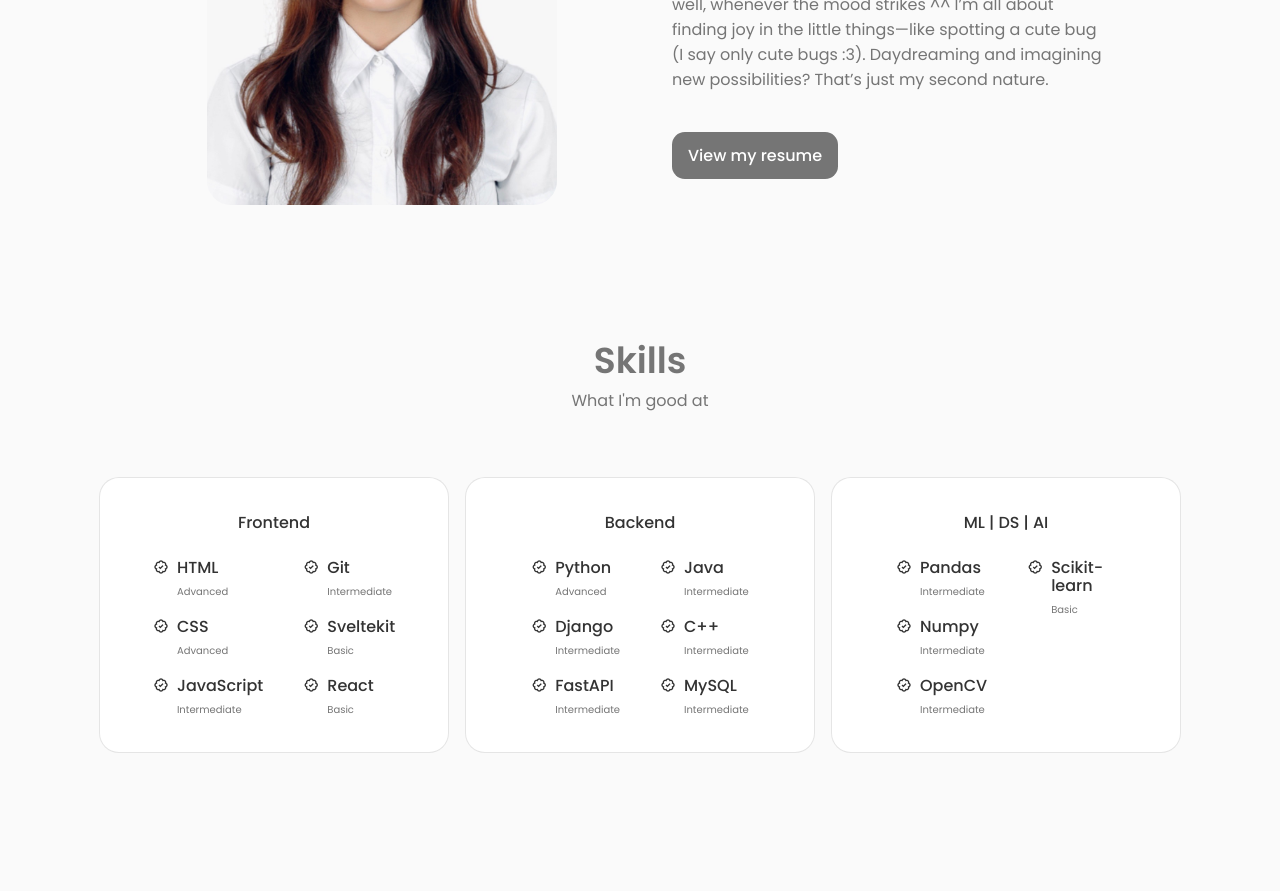
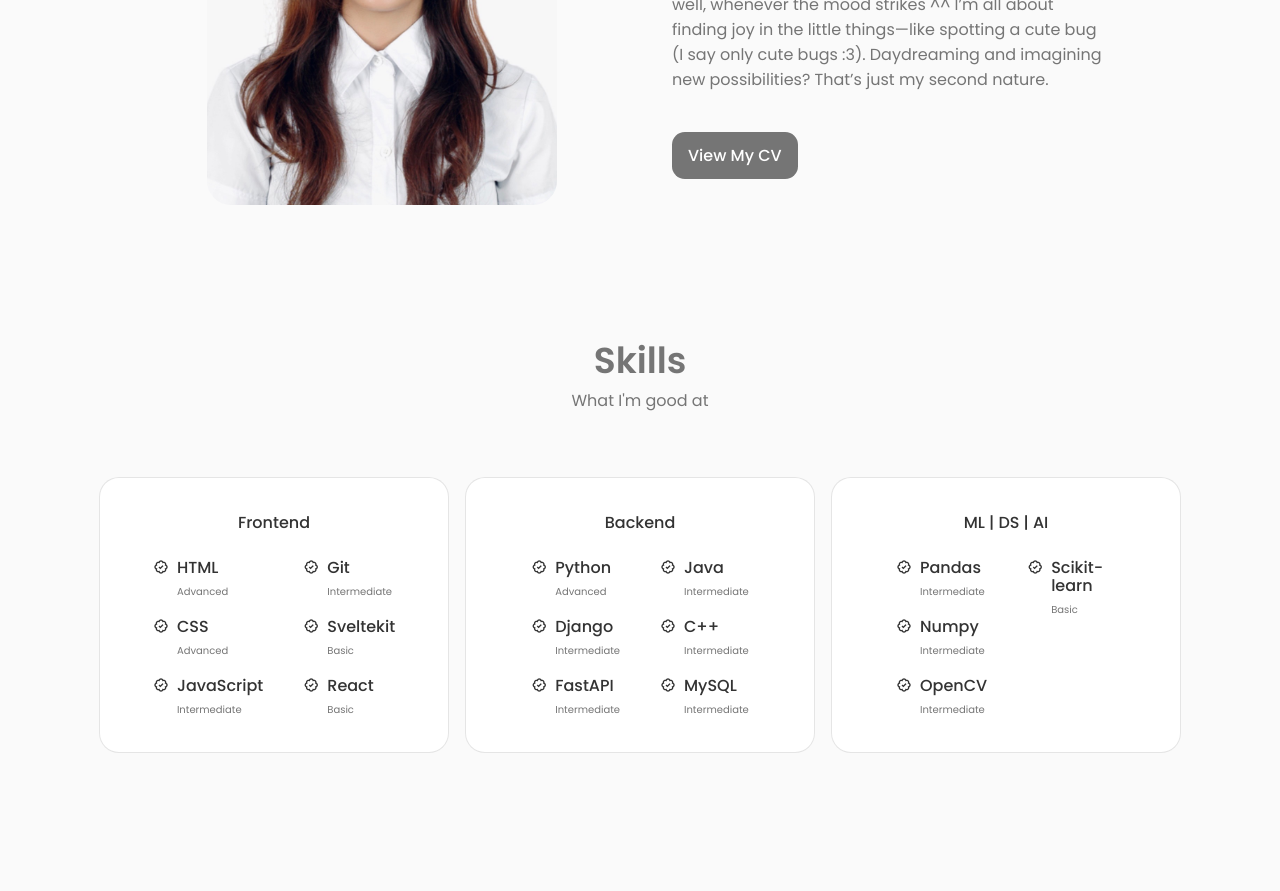
Before and after one commit to ptk18/portfolio-site, a React (Create React App) app: page / in a window 1280 px wide. Shown: the part 1140-2031 px from the top of the page. Built offline with nearby package versions, Linux system fonts and the light colour scheme.

Commit message:
changed button name.

```diff
--- a/src/components/about/About.jsx
+++ b/src/components/about/About.jsx
@@ -16,8 +16,8 @@ const About = () => {
                     <Info />
                     <p className="about__description">Just a chill girl who codes by day and plays guitar by… well, whenever the mood strikes ^^ I’m all about finding joy in the little things—like spotting a cute bug (I say only cute bugs :3). Daydreaming and imagining new possibilities? That’s just my second nature.</p>
 
-                    <a download="" href="https://drive.google.com/file/d/1oTTTeIE--KgrU5vLtAyaSlOQSYK1jiOY/view?usp=sharing" className="button button--flex">
-                        View my resume
+                    <a download="" href="https://drive.google.com/file/d/1060HvjY1NMOWOLQfhqdw6Wlrfu1y8z5o/view?usp=sharing" className="button button--flex">
+                        View My CV
 
                     </a>
                 </div>
```
